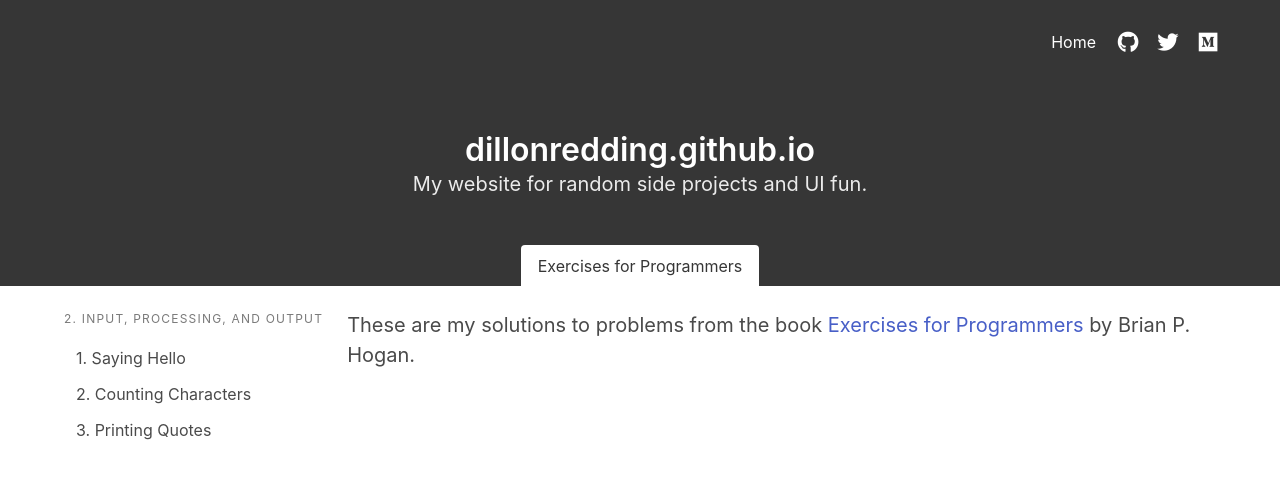
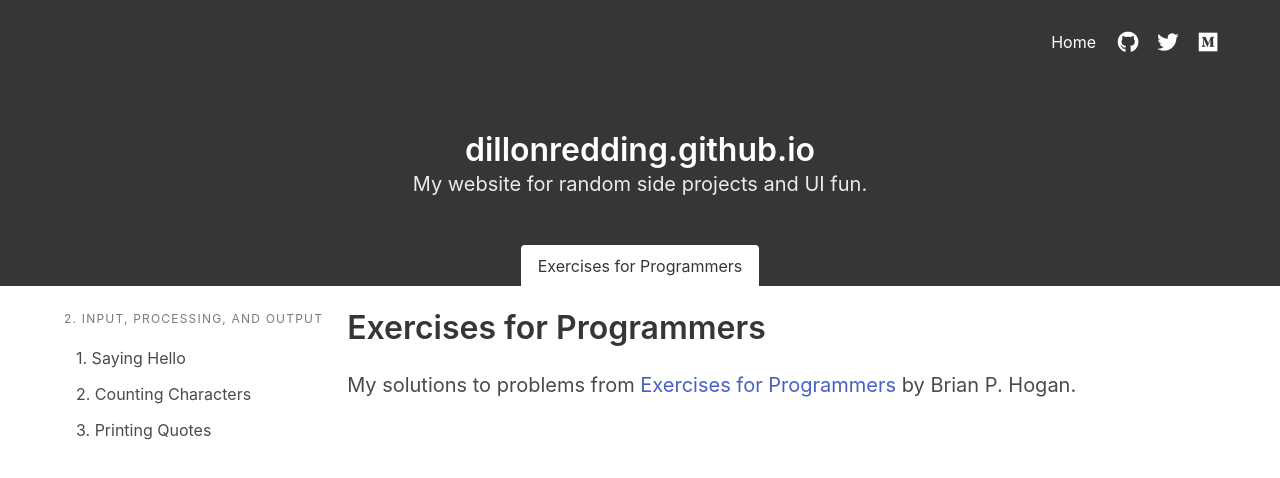
Before and after one commit to dillonredding/dillonredding.github.io, a React (Create React App) app: page /#/e4p in a window 1280 px wide. Shown: the top 478 px of the page. Built offline with nearby package versions, Linux system fonts and the light colour scheme.

Commit message:
updating e4p landing page

```diff
--- a/src/features/e4p/ExercisesForProgrammersSummary.tsx
+++ b/src/features/e4p/ExercisesForProgrammersSummary.tsx
@@ -1,11 +1,14 @@
 export function ExercisesForProgrammersSummary() {
   return (
+    <>
+      <h1 className="title">Exercises for Programmers</h1>
       <p className="is-size-5">
-      These are my solutions to problems from the book{' '}
+        My solutions to problems from{' '}
         <a href="https://pragprog.com/titles/bhwb/exercises-for-programmers/" target="_blank" rel="noreferrer">
           Exercises for Programmers
         </a>{' '}
         by Brian P. Hogan.
       </p>
+    </>
   );
 }
```
Lines whose indentation alone changed are shown as unchanged.
